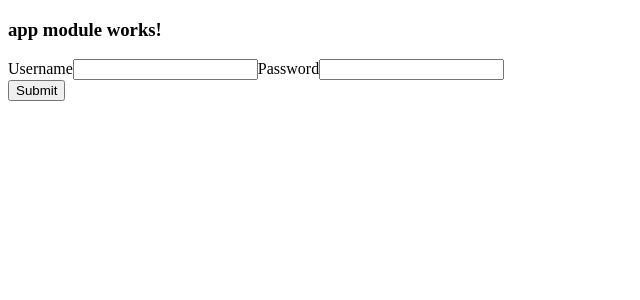
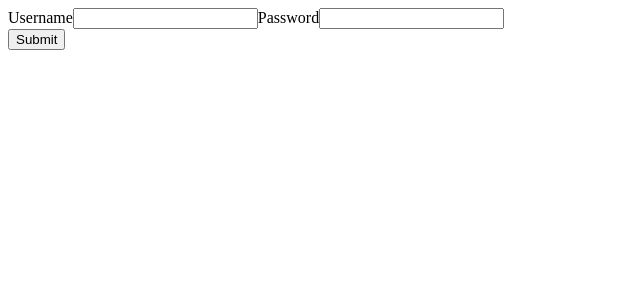
Before and after one commit to devRjj/ngLazy2, an Angular app: page / in a window 1280 px wide. Shown: the top 300 px of the page, without its empty margins (0-640 px from the left). Built offline with nearby package versions, Linux system fonts and the light colour scheme.

Commit message:
resolving_conflict

```diff
--- a/src/app/app.component.html
+++ b/src/app/app.component.html
@@ -1,2 +1,4 @@
-<h3>app module works!</h3>
+
+
+
 <app-login></app-login>
```
